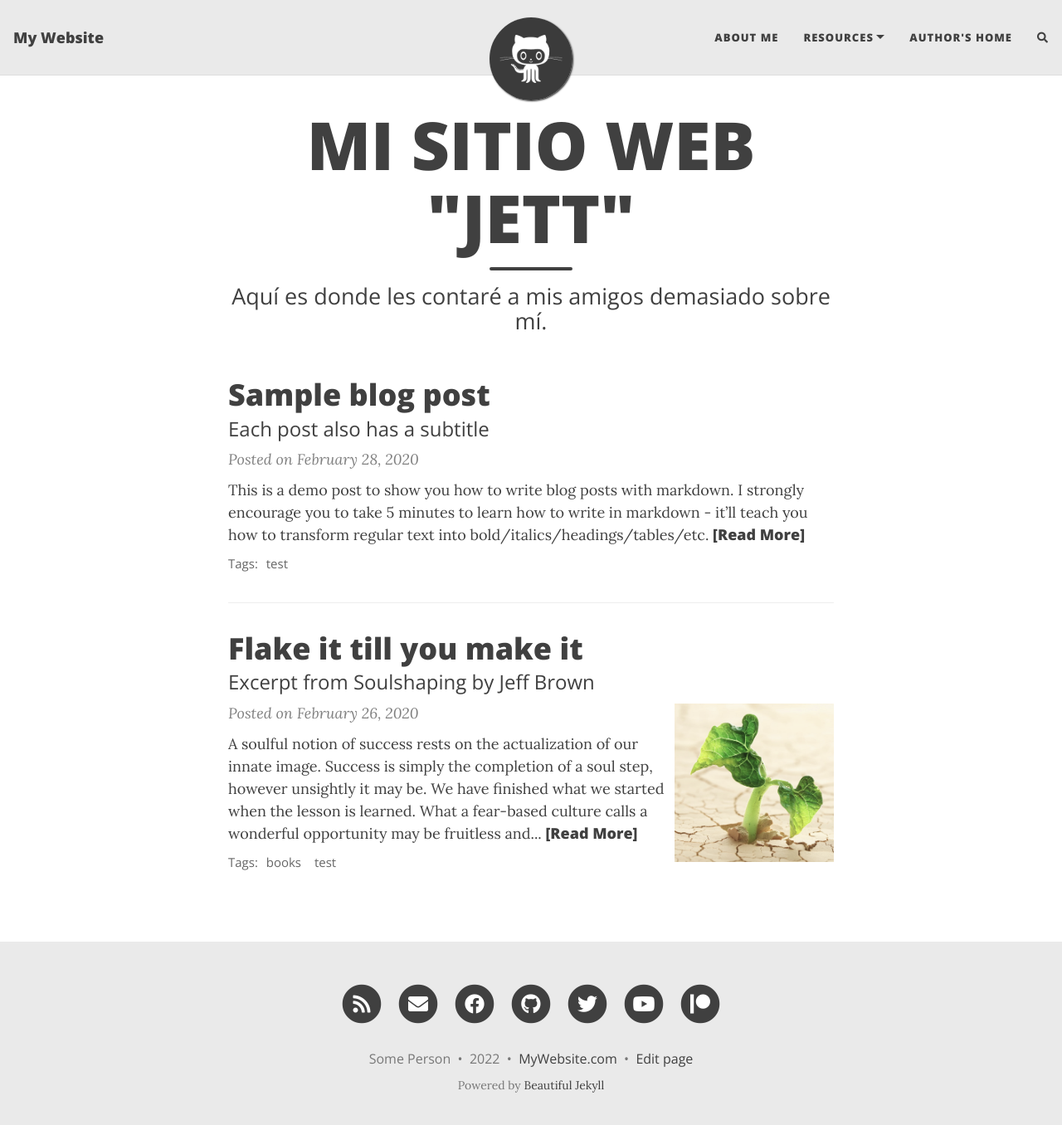
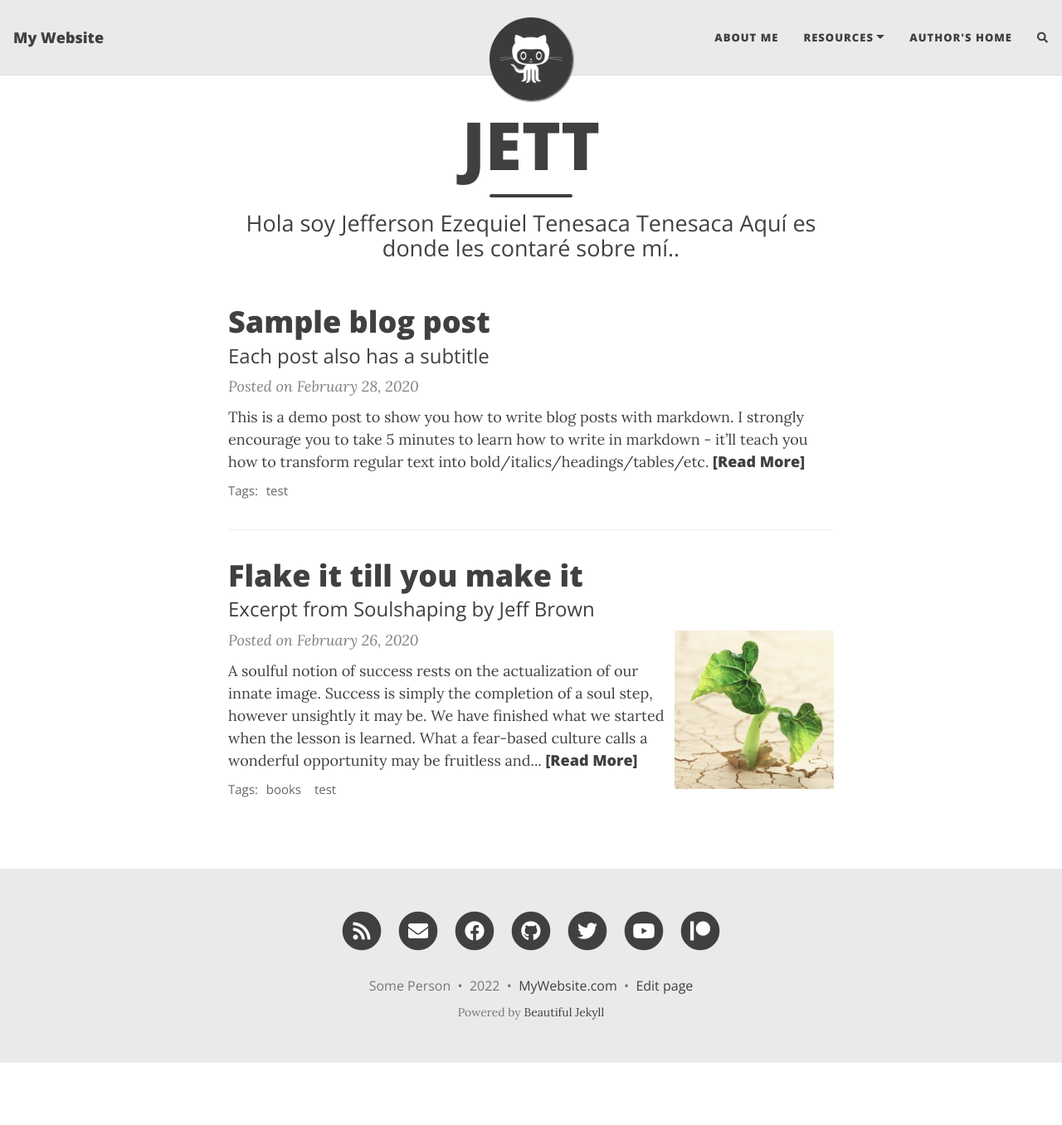
Before and after one commit to jeffersonett/jeffersonett.github.io, a Jekyll site: the page built from index.html, in a window 1280 px wide and 1369 px high. Shown: the top 1356 px of the window at 83% size. Built offline with Jekyll 4.4.1, drawn with Linux system fonts in a browser that asks for light colours; nearby versions of some CDN libraries; the list of posts is cut into pages by our own code; comment, search, counter and statistics services are not loaded.

Commit message:
Update index.html

```diff
--- a/index.html
+++ b/index.html
@@ -1,5 +1,5 @@
 ---
 layout: home
-title: MI SITIO WEB "JETT"
-subtitle: Aquí es donde les contaré a mis amigos demasiado sobre mí.
+title: "JETT"
+subtitle: Hola soy Jefferson Ezequiel Tenesaca Tenesaca Aquí es donde les contaré sobre mí..
 ---
```
